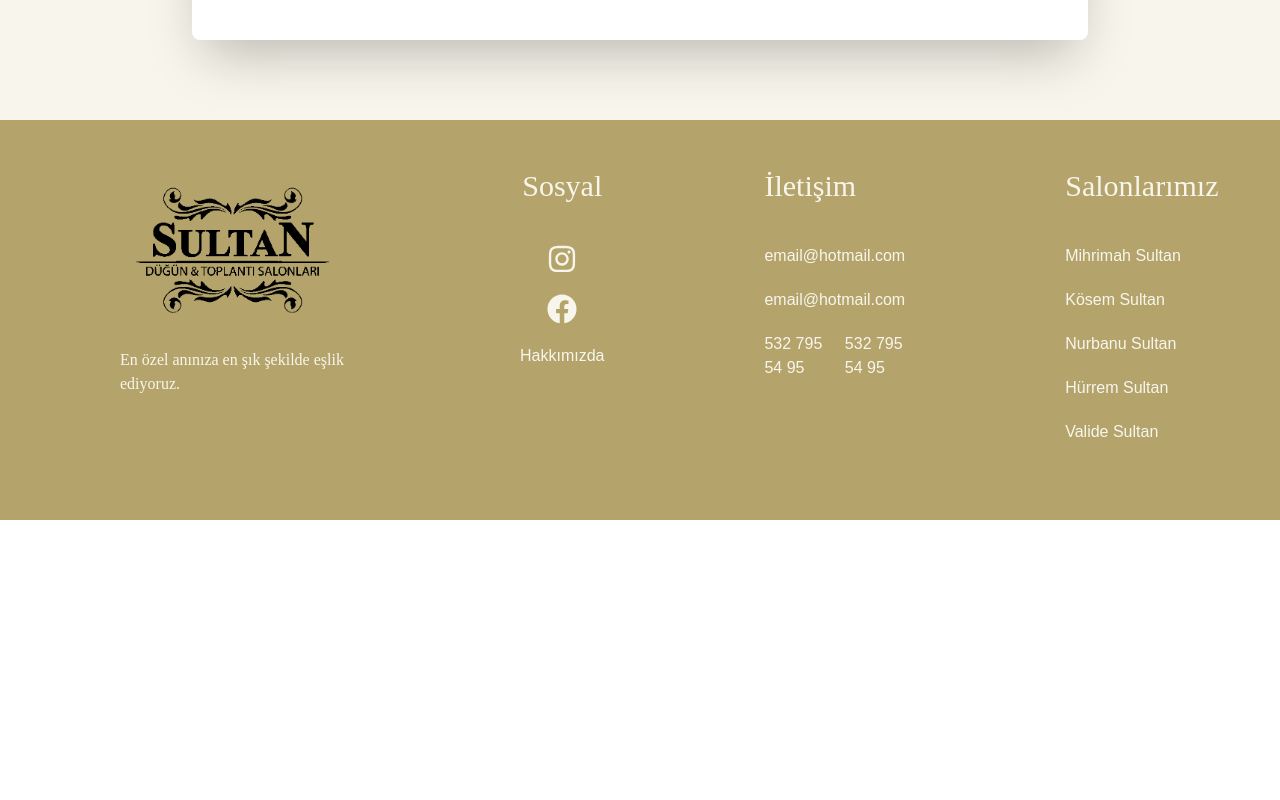
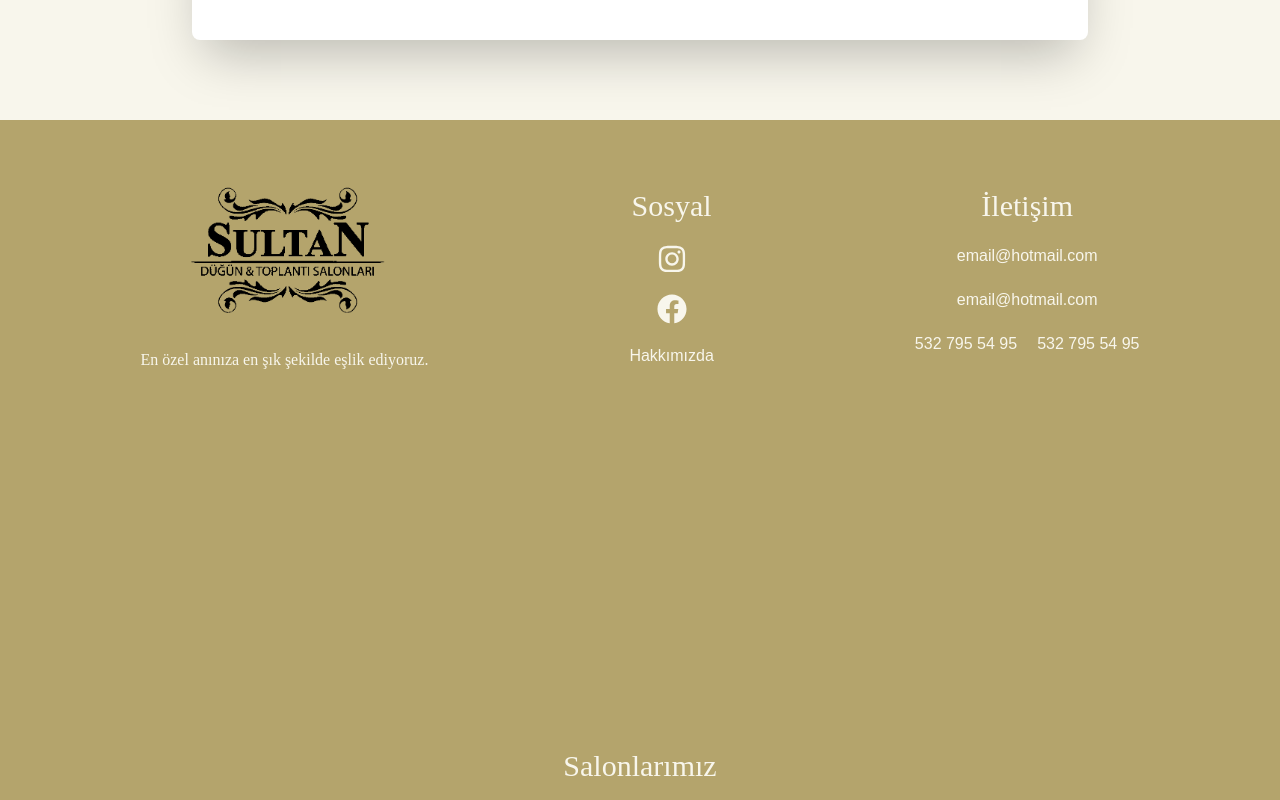
Before and after one commit to Vi303832/Sultan, a React (Vite) app: page /BeniAra in a window 1280 px wide. Shown: the part 740-1540 px from the top of the page. Before the commit the page ends 1260 px from the top, so only its background shows below. Built offline with nearby package versions, Linux system fonts and the light colour scheme.

Commit message:
Genel Layout Düzeltmeleri

```diff
--- a/src/Sayfalar/Anasayfa.jsx
+++ b/src/Sayfalar/Anasayfa.jsx
@@ -66,7 +66,7 @@ function Anasayfa() {
             </div>
 
             {/* Swiper Slider */}
-            <div className='py-20 '>
+            <div className='py-20  '>
                 <div className='h-[80vh] flex slider-container max-lg:hidden px-10'>
                     <SliderComponent />
                 </div>
@@ -78,7 +78,7 @@ function Anasayfa() {
                     <SmSlider />
                 </div>
             </div>
-            <div className='flex justify-center items-center gap-10 w-full max-lg:flex-col max-lg:px-5 font-arial px-20 mt-30 mb-60'>
+            <div className='flex justify-center items-center gap-10 w-full max-lg:flex-col max-lg:px-5 font-arial max-lg:mt-0 px-20 mt-30 mb-60'>
                 <div className=' w-[50%] h-full max-lg:w-[80%] '>
                     <img src={HeroHakkında} className='object-contain  ' />
                 </div>
@@ -113,7 +113,7 @@ function Anasayfa() {
                 </div>
             </div>
 
-            <div className='py-20 max-lg:py-10 px-20 w-full  max-md:px-5   flex justify-center items-center' >
+            <div className='py-20 max-lg:py-10 px-20 w-full  max-md:px-5 max-sm:pt-40  flex justify-center items-center' >
 
                 <img src={cont2} className='w-full h-[80vh]  object-cover  opacity-90  ' />
                 <div className='absolute max-sm:gap-10 flex flex-col max-sm:h-[70vh] max-sm:w-[70%]  gap-3 items-center p-10 justify-center '>
--- a/src/Sayfalar/BeniAra.jsx
+++ b/src/Sayfalar/BeniAra.jsx
@@ -1,4 +1,4 @@
-import React, { useState } from 'react'
+import React, { useEffect, useState } from 'react'
 import { FaUser } from "react-icons/fa";
 import { IoMdMail } from "react-icons/io";
 import { FaPhoneAlt } from "react-icons/fa";
@@ -7,6 +7,12 @@ import axios from 'axios';
 
 
 export default function BeniAra() {
+    useEffect(() => {
+        // Sayfa her render olduğunda sayfanın başına gitmek için scrollTo kullanabiliriz
+        window.scrollTo(0, 0);
+    }, []);
+
+
 
     const [formData, setFormData] = useState({
         name: '',
--- a/src/Sayfalar/Card.jsx
+++ b/src/Sayfalar/Card.jsx
@@ -16,7 +16,7 @@ function Card({ yazı, başlık, foto, url }) {
                     <img src={foto} className='h-full object-cover w-[100%]' />
                 </div>
                 <div className='w-[50%] max-lg:w-full  p-12 flex flex-col gap-8 text-start '>
-                    <div className='text-5xl text-sertaltin px-3 text-start w-[50%] bg-teal-300 max-sm:text-4xl max-sm:font-bold'>{başlık}</div>
+                    <div className='text-5xl text-sertaltin  text-start w-[50%]  max-sm:text-4xl max-sm:font-bold '>{başlık}</div>
                     <div>{yazı}</div>
                     <button onClick={() => navigate(`/${url}`)} className='flex gap-2 px-8 py-2 text-beyaz justify-center items-center font-arial text-md font-light bg-altin opacity-80 min-xl:w-[70%] max-lg:w-[60%] max-md:w-[70%] max-sm:w-[100%]'>
                         <div className='flex gap-1 items-center px-1  cursor-pointer'><span className='flex gap-1'>{url} <div>Organizasyonlarını</div></span>inceleyin<FaArrowRightLong /> </div>
--- a/src/Sayfalar/Footer.jsx
+++ b/src/Sayfalar/Footer.jsx
@@ -9,20 +9,20 @@ function Footer() {
     let navigate = useNavigate()
 
     return (
-        <div className='bg-kalin min-h-[50vh] w-full overflow-hidden  '>
-            <div className='flex gap-40 pt-12 mx-30   justify-around max-md:flex-col max-md:items-center items-start text-beyaz font-scheherazade '>
+        <div className='bg-kalin min-h-[50vh]  w-full overflow-hidden '>
+            <div className='flex gap-40 pt-12 mx-30 max-lg:gap-20  justify-around flex-wrap  items-start text-beyaz font-scheherazade '>
 
-                <div className='flex flex-col  gap-5 min-w-[30vh] '>
+                <div className='flex flex-col items-center justify-start gap-5 min-w-[30vh] h-[50vh] max-sm:h-[25vh] max-lg:h-[35vh] '>
 
                     <div className=''>
                         <img src={Logo} className='h-[20vh]    ' />
                     </div>
-                    <div className=''>En özel anınıza en şık şekilde eşlik ediyoruz.</div>
+                    <div className='text-center'>En özel anınıza en şık şekilde eşlik ediyoruz.</div>
 
                 </div>
 
-                <div className='flex flex-col gap-10 items-center'>
-                    <div className='text-3xl'>Sosyal</div>
+                <div className='flex flex-col gap-10 items-center h-[50vh]  justify-start max-sm:h-[25vh] '>
+                    <div className='text-3xl relative top-5'>Sosyal</div>
                     <div className='flex flex-col gap-5 font-arial items-center'>
                         <a href='https://www.instagram.com/sultandugunsalonlaribursa/?hl=en'><FaInstagram className='text-3xl hover:text-altin cursor-pointer' /></a>
                         <a href='https://www.facebook.com/sultandugunsalonlaribursa/?locale=tr_TR'><FaFacebook className='text-3xl hover:text-altin cursor-pointer' /></a>
@@ -30,9 +30,9 @@ function Footer() {
                     </div>
                 </div>
 
-                <div className='flex flex-col gap-10'>
-                    <div className='text-3xl'>İletişim</div>
-                    <div className='flex flex-col gap-5 font-arial'>
+                <div className='flex flex-col gap-10 h-[50vh] items-center text-center max-sm:h-[25vh]'>
+                    <div className='text-3xl relative top-5'>İletişim</div>
+                    <div className='flex flex-col gap-5 font-arial items-center'>
                         <div>email@hotmail.com</div>
                         <div>email@hotmail.com</div>
                         <div className='flex gap-5'>
@@ -45,8 +45,8 @@ function Footer() {
 
 
 
-                <div className='flex flex-col gap-10'>
-                    <div className='text-3xl'>Salonlarımız</div>
+                <div className='flex flex-col gap-10 mb-10 h-[50vh]  items-center text-center'>
+                    <div className='text-3xl relative top-5'>Salonlarımız</div>
                     <div className='flex flex-col gap-5 font-arial'>
 
                         <div className='cursor-pointer hover:text-altin' onClick={() => navigate("/Mihribah")}>Mihrimah Sultan</div>
--- a/src/Sayfalar/ReCard.jsx
+++ b/src/Sayfalar/ReCard.jsx
@@ -17,7 +17,7 @@ function Card({ yazı, başlık, foto, url }) {
                 </div>
 
                 <div className='w-[50%] h-full p-12 flex flex-col gap-8 text-start max-lg:w-full '>
-                    <div className='text-5xl text-sertaltin px-3 text-center max-sm:text-4xl max-sm:font-bold'>{başlık}</div>
+                    <div className='text-5xl text-sertaltin  text-start max-sm:text-4xl max-sm:font-bold'>{başlık}</div>
                     <div>{yazı}</div>
                     <button onClick={() => navigate(`/${url}`)} className='flex gap-2 px-8 py-2 text-beyaz justify-center items-center font-arial text-md font-light bg-altin opacity-80 min-xl:w-[70%] max-lg:w-[60%] max-md:w-[70%] max-sm:w-[100%]'>
                         <div className='flex gap-1 items-center px-1  cursor-pointer'><span className='flex gap-1'>{url} <div>Organizasyonlarını</div></span>inceleyin<FaArrowRightLong /> </div>
--- a/src/Sayfalar/Teklif.jsx
+++ b/src/Sayfalar/Teklif.jsx
@@ -1,4 +1,4 @@
-import React, { useState } from 'react'
+import React, { useEffect, useState } from 'react'
 import { FaUser } from "react-icons/fa";
 import { IoMdMail } from "react-icons/io";
 import { FaPhoneAlt } from "react-icons/fa";
@@ -7,6 +7,13 @@ import axios from 'axios';
 
 
 export default function Teklif() {
+
+    useEffect(() => {
+        // Sayfa her render olduğunda sayfanın başına gitmek için scrollTo kullanabiliriz
+        window.scrollTo(0, 0);
+    }, []);
+
+
 
     const [formData, setFormData] = useState({
         name: '',
--- a/src/Sayfalar/YorumSlider.jsx
+++ b/src/Sayfalar/YorumSlider.jsx
@@ -51,7 +51,7 @@ export default function YorumSlider() {
             >
                 {content.map((p, index) => {
                     return (
-                        <SwiperSlide className="p-7 pb-16 " key={index}>
+                        <SwiperSlide className="p-7 pb-16  relative max-sm:right-1 " key={index}>
                             <div className=' flex justify-center'>
                                 <div className='flex flex-col items-center gap-3 w-[70%] '>
                                     <h1 className="font-bold">{p.header}</h1>
--- a/src/Sayfalar/İletişim.jsx
+++ b/src/Sayfalar/İletişim.jsx
@@ -59,7 +59,7 @@ function İletişim() {
                         </div>
                     </div>
 
-                    <div className='w-[50%] max-md:w-[100%] flex justify-center '>
+                    <div className='w-[50%] max-md:w-[100%] max-md:pb-10 flex justify-center '>
                         <div className='w-[90%]'>
 
                             <LoadScript googleMapsApiKey={import.meta.env.VITE_GOOGLE_MAPS_API_KEY}>
```
Also changed, not shown: src/Sayfalar/Header.jsx (+17 -6 lines).
